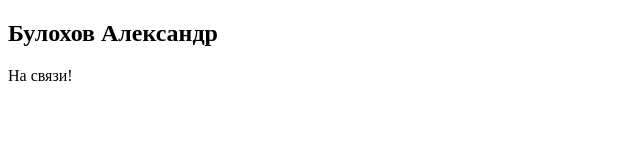
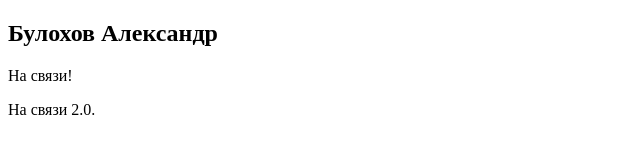
Before and after one commit to impact48lip/newyear, a plain HTML site: page index.html in a window 1280 px wide. Shown: the full height of the page, 0-640 px from the left. Drawn offline with Linux system fonts and the light colour scheme.

Commit message:
add index

```diff
--- a/index.html
+++ b/index.html
@@ -9,5 +9,6 @@
 <body>
     <h2>Булохов Александр</h2>
     <p>На связи!</p>
+    <p>На связи 2.0.</p>
 </body>
 </html>
```
